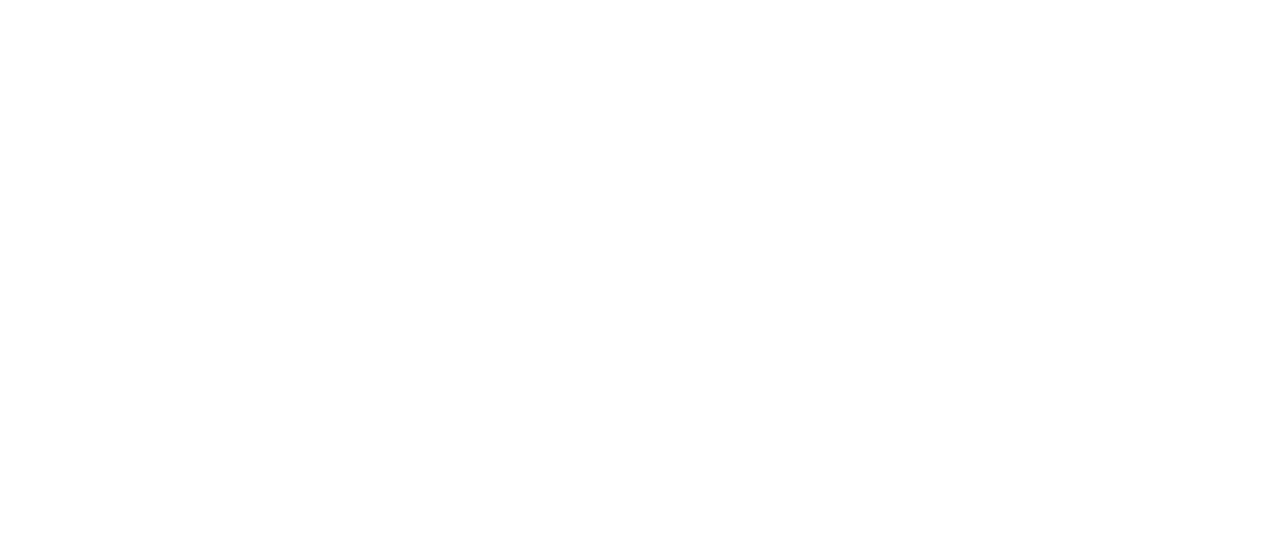
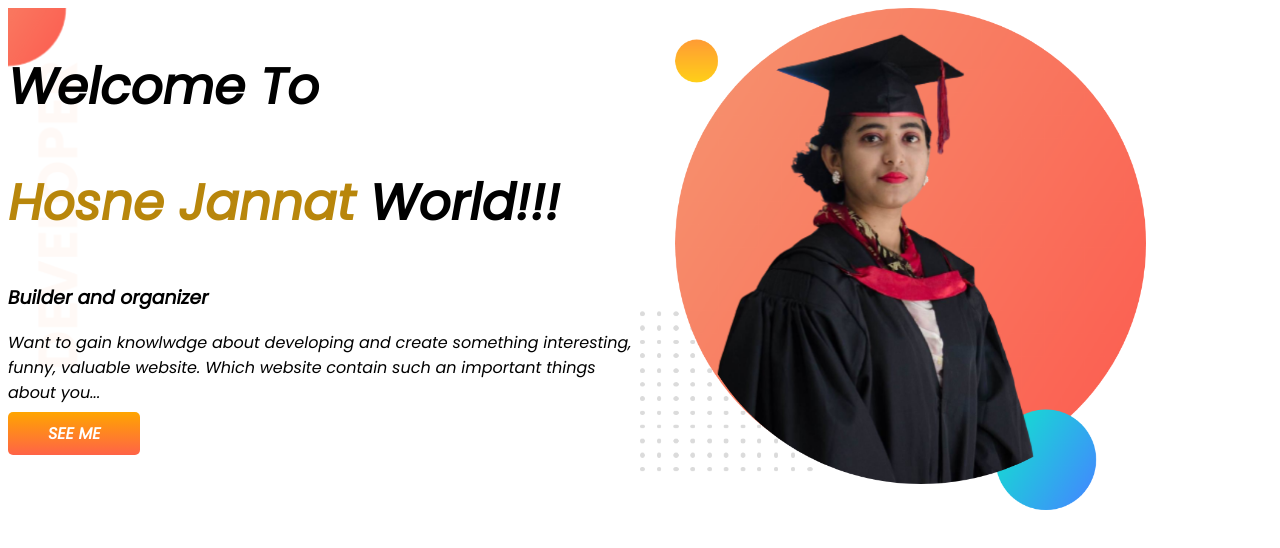
Before and after one commit to hosnejannat/developer-portfolio, a plain HTML site: page index.html in a window 1280 px wide. Drawn offline with Linux system fonts and the light colour scheme.

Commit message:
top-banner

```diff
--- a/index.html
+++ b/index.html
@@ -1,13 +1,35 @@
 <!DOCTYPE html>
 <html lang="en">
+
 <head>
     <meta charset="UTF-8">
     <meta http-equiv="X-UA-Compatible" content="IE=edge">
     <meta name="viewport" content="width=device-width, initial-scale=1.0">
     <title>Jannat Portfolio</title>
+    <link rel="preconnect" href="https://fonts.googleapis.com">
+    <link rel="preconnect" href="https://fonts.gstatic.com" crossorigin>
+    <link href="https://fonts.googleapis.com/css2?family=Poppins:ital@1&display=swap" rel="stylesheet">
     <link rel="stylesheet" href="style.css">
 </head>
+
 <body>
+    <section class="top-banner">
+        <div class="A">
+            <h1>Welcome To</h1>
+            <h1><span class="orange">Hosne Jannat</span> World!!!</h1>
+            <h3>Builder and organizer</h3>
+            <p>Want to gain knowlwdge about developing and create something interesting, funny, valuable website. Which
+                website contain such an important things about you... </p>
+
+            <a class="link-button" target="_blank" href="https://www.facebook.com/hosne.jannat.79">SEE ME</a>
+
+        </div>
+        <div class="A">
+            <img src="images/my-bg.png" alt="">
+        </div>
+    </section>
+
 
 </body>
+
 </html>
--- a/style.css
+++ b/style.css
@@ -0,0 +1,43 @@
+body {
+
+    font-family: 'Poppins', sans-serif;
+
+}
+
+h1 {
+
+    font-size: 50px;
+}
+
+.orange {
+
+    color: darkgoldenrod;
+}
+
+section {
+    display: flex;
+}
+
+.A {
+    width: 50%;
+}
+
+.A img {
+
+    width: 80%;
+}
+
+.link-button {
+    text-decoration: none;
+    background-image: linear-gradient(orange, tomato);
+    color: white;
+    font-weight: 700;
+    padding: 10px 40px;
+    border-radius: 5px;
+}
+
+.top-banner {
+    background-image: url(images/top-banner.png);
+    background-repeat: no-repeat;
+
+}
```
Also changed, not shown: images/dream-bg.png (added), images/exp-bg.png (added), images/jhankar.png (added), images/jhankar2.png (added), images/my-bg.png (added), images/my-bg2.png (added), images/top-banner.png (added), 7 other files.
